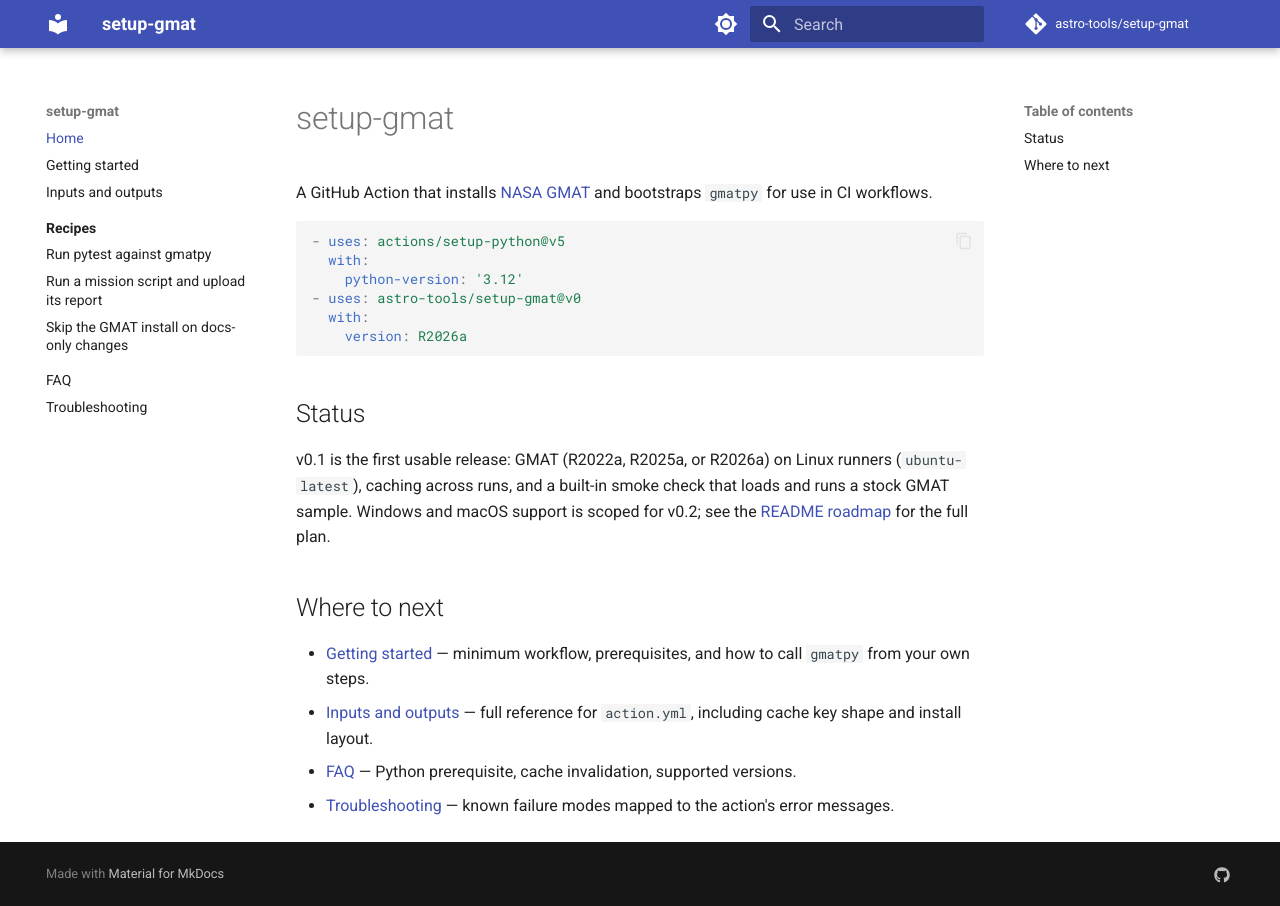
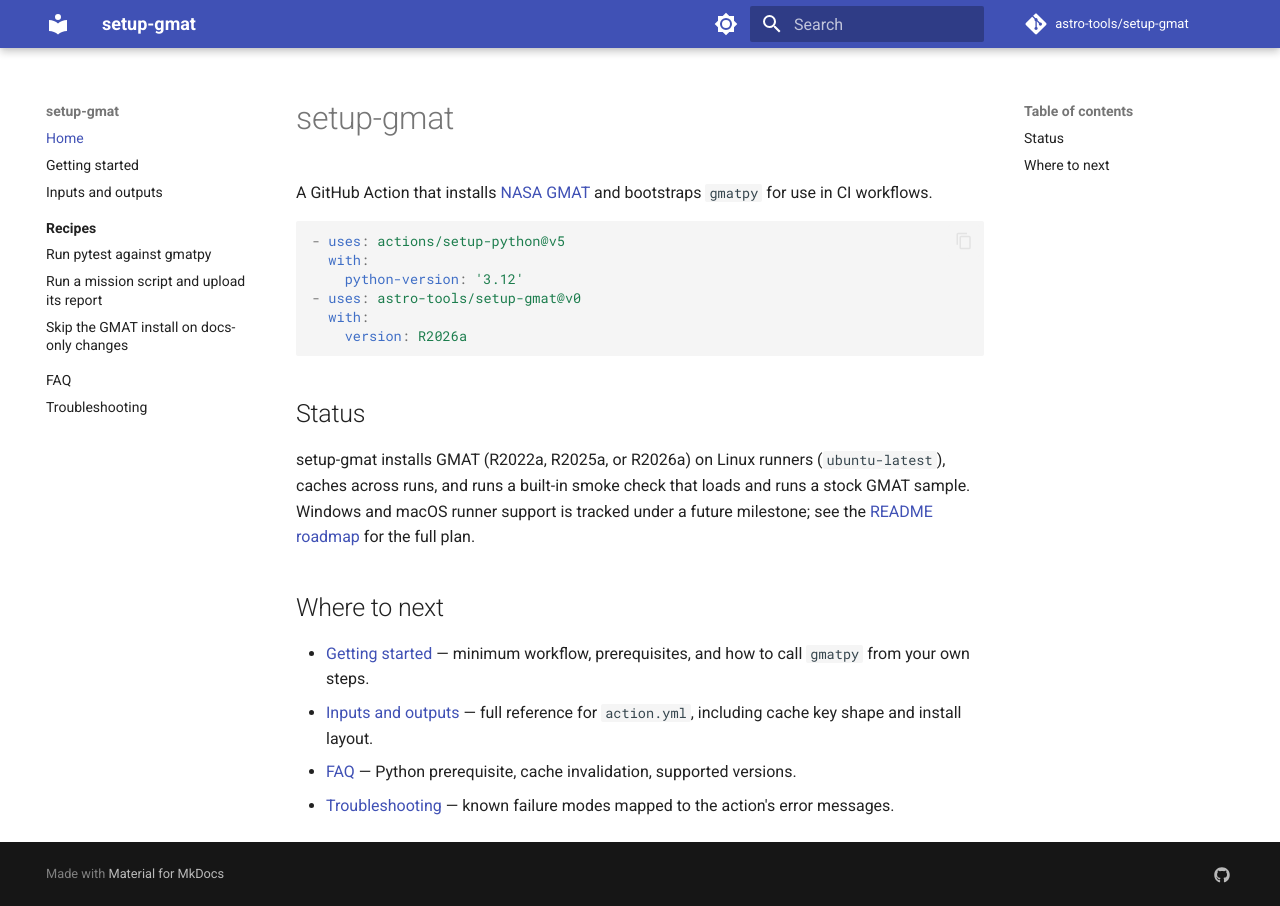
Before and after one commit to astro-tools/setup-gmat, an MkDocs documentation site: the page built from docs/index.md, in a window 1280 px wide. Built offline with MkDocs 1.6.1 and Material for MkDocs 9.7.7, drawn with Linux system fonts in a browser that asks for light colours; comment, search, counter and statistics services are not loaded.

Commit message:
Drop v0.1/v0.2 anchors from generalized prose
The supported-versions expansion ships post-v0.1, so the previous wording
that anchored 'v0.1' as the release that supports R2022a/R2025a/R2026a
was technically wrong. Rewrite the affected paragraphs in present tense
and bump 'scoped for v0.2' to 'tracked under a future milestone' since
the version-matrix landing in v0.2 displaces the prior Windows/macOS
v0.2 commitment.

```diff
--- a/docs/index.md
+++ b/docs/index.md
@@ -13,7 +13,7 @@
 
 ## Status
 
-v0.1 is the first usable release: GMAT (R2022a, R2025a, or R2026a) on Linux runners (`ubuntu-latest`), caching across runs, and a built-in smoke check that loads and runs a stock GMAT sample. Windows and macOS support is scoped for v0.2; see the [README roadmap](https://github.com/astro-tools/setup-gmat#roadmap) for the full plan.
+setup-gmat installs GMAT (R2022a, R2025a, or R2026a) on Linux runners (`ubuntu-latest`), caches across runs, and runs a built-in smoke check that loads and runs a stock GMAT sample. Windows and macOS runner support is tracked under a future milestone; see the [README roadmap](https://github.com/astro-tools/setup-gmat#roadmap) for the full plan.
 
 ## Where to next
 
```
Also changed, not shown: README.md (+2 -2 lines), docs/faq.md (+1 -1 lines).
